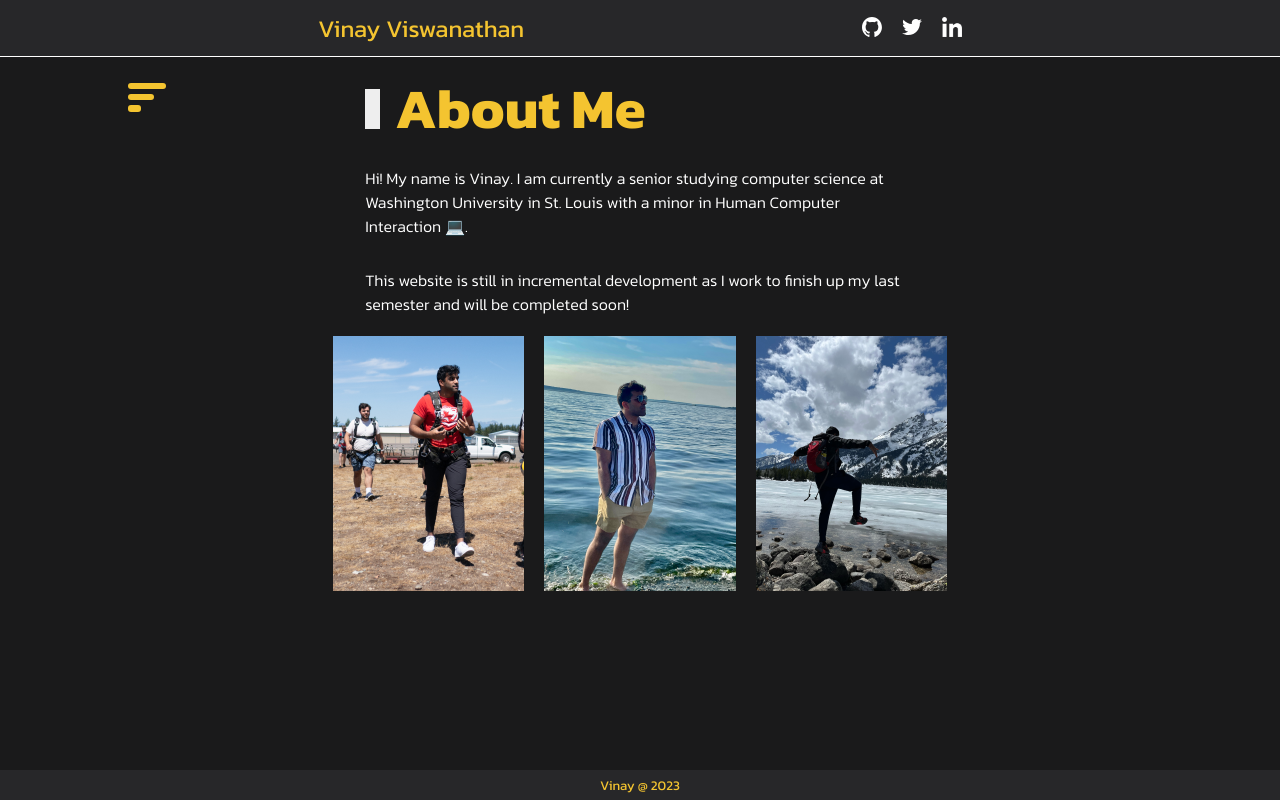
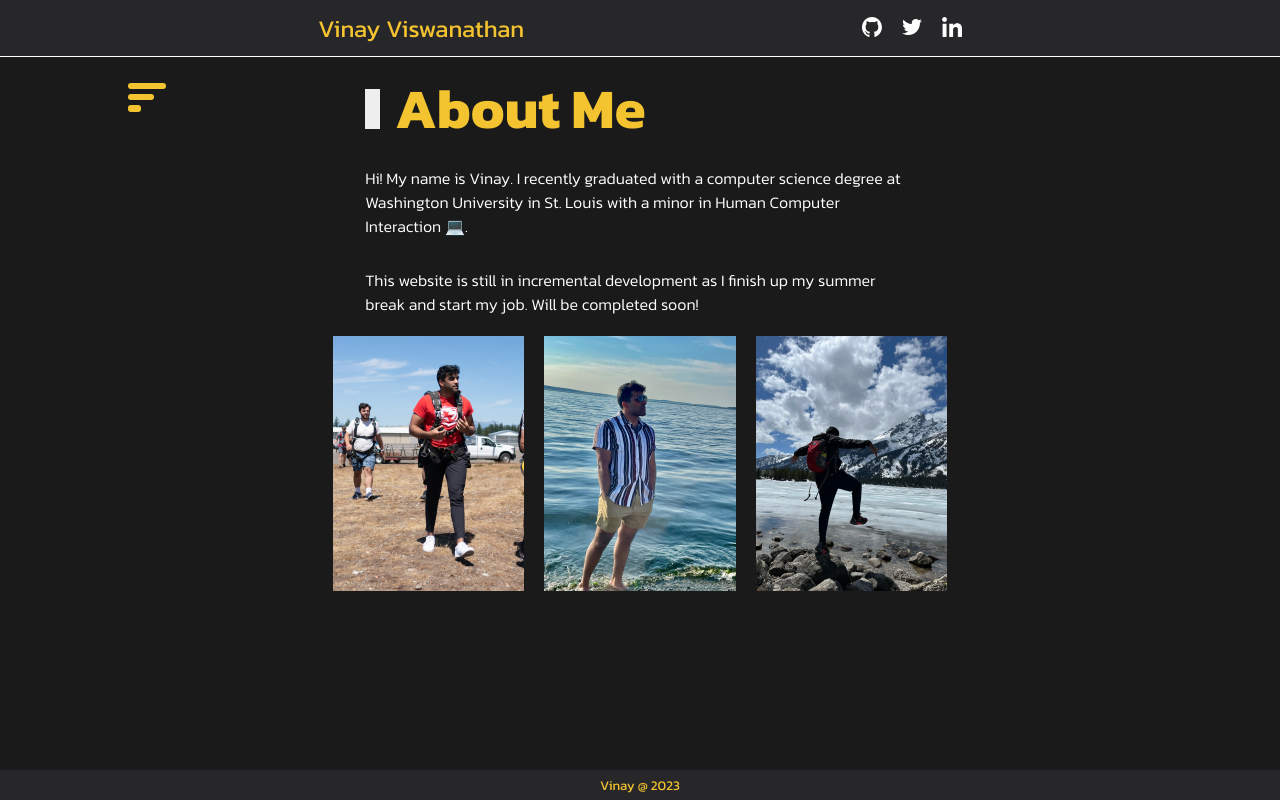
Before and after one commit to vinayvis821/personal-site, a React (Vite) app: page / in a window 1280 px wide. Built offline with nearby package versions, Linux system fonts and the light colour scheme; a web font is replaced by a local one.

Commit message:
Changed about page

```diff
--- a/src/pages/About.tsx
+++ b/src/pages/About.tsx
@@ -15,13 +15,13 @@ function About() {
         </div>
         <div className="content">
           <p>
-            Hi! My name is Vinay. I am currently a senior studying computer
-            science at Washington University in St. Louis with a minor in Human
+            Hi! My name is Vinay. I recently graduated with a computer science
+            degree at Washington University in St. Louis with a minor in Human
             Computer Interaction 💻.
           </p>
           <p className="second-paragraph">
-            This website is still in incremental development as I work to finish
-            up my last semester and will be completed soon!
+            This website is still in incremental development as I finish up my
+            summer break and start my job. Will be completed soon!
           </p>
           <div className="about-images">
             <img id="sky" src={SkyPicture} alt="skydiving picture" />
```
